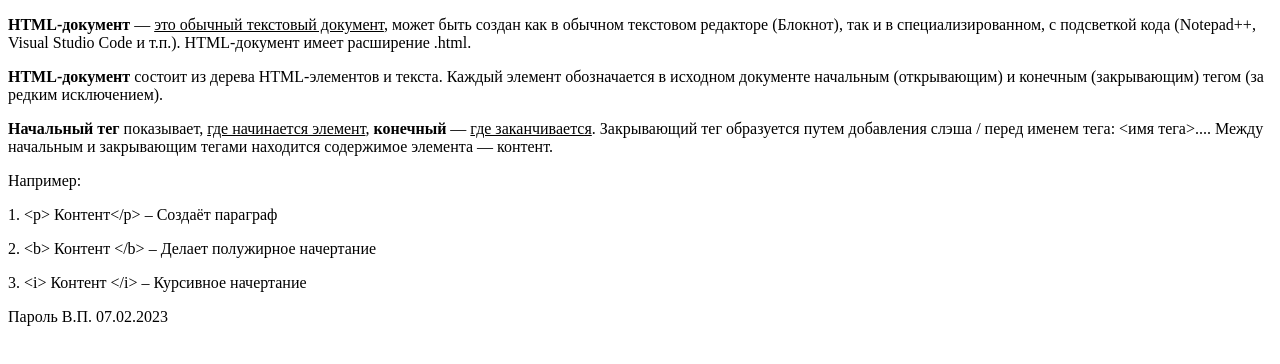
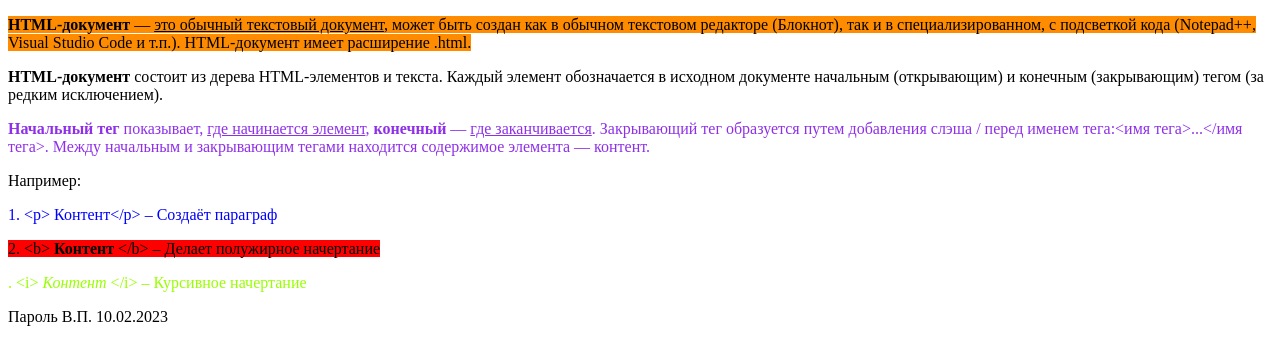
Before and after one commit to ParolVladimir/base-html, a plain HTML site: page index.html in a window 1280 px wide. Drawn offline with Linux system fonts and the light colour scheme.

Commit message:
feat:index.html

```diff
--- a/index.html
+++ b/index.html
@@ -7,20 +7,20 @@
     <title>Document</title>
 </head>
 <body>
-  <p> <b>HTML-документ</b> — <U>это обычный текстовый документ</U>, может быть создан как в обычном текстовом редакторе
-    (Блокнот), так и в специализированном, с подсветкой кода (Notepad++, Visual Studio Code и т.п.). HTML-документ
-    имеет расширение .html.</p>
-    <P><b>HTML-документ</b> состоит из дерева HTML-элементов и текста. Каждый элемент обозначается в исходном
-        документе начальным (открывающим) и конечным (закрывающим) тегом (за редким исключением).</P>
-        <p><b>Начальный тег</b> показывает, <u>где начинается элемент</u>, <b>конечный</b> — <u>где заканчивается</u>. Закрывающий тег образуется
-            путем добавления слэша / перед именем тега: <имя тега>...</имя тега>. Между начальным и закрывающим тегами
-            находится содержимое элемента — контент.</p>
-            <p>
-               <p> Например: </p>
-<p>1. &lt;p&gt; Контент&lt;/p&gt; – Создаёт параграф</p>
-<p>2. &lt;b&gt; Контент &lt;/b&gt; – Делает полужирное начертание</p>
-<p>3. &lt;i&gt; Контент &lt;/i&gt; – Курсивное начертание</p>
-            </p>
-            <p>Пароль В.П. 07.02.2023</p>
-    </body>
+    <p>
+        <span style="background:#FF8C00">
+        <b>HTML-документ</b> — <u>это обычный текстовый документ</u>, может быть создан как в обычном текстовом редакторе
+        (Блокнот), так и в специализированном, с подсветкой кода (Notepad++, Visual Studio Code и т.п.). HTML-документ
+        имеет расширение .html.</p>
+        <p><b>HTML-документ</b> состоит из дерева HTML-элементов и текста. Каждый элемент обозначается в исходном
+        документе начальным (открывающим) и конечным (закрывающим) тегом (за редким исключением).</p>
+        <p style="color:rgb(143,48,232);"><b>Начальный тег</b> показывает, <u>где начинается элемент</u>, <b>конечный</b> — <u>где заканчивается</u>. Закрывающий тег образуется
+        путем добавления слэша / перед именем тега:&lt;имя тега&gt;...&lt;/имя тега&gt;. Между начальным и закрывающим тегами
+        находится содержимое элемента — контент.</p>
+        <p>Например:</p>
+        <p style="color:blue">1. &lt;p&gt; Контент&lt;/p&gt; – Создаёт параграф</p>
+        <p><span style="background: #FF0000">2. &lt;b&gt; <b>Контент</b> &lt;/b&gt; – Делает полужирное начертание</p>
+        <p style="color:rgb(153,255,0)">. &lt;i&gt; <i>Контент</i> &lt;/i&gt; – Курсивное начертание</p>
+        <p>Пароль В.П. 10.02.2023</p>
+</body>
 </html>
```
